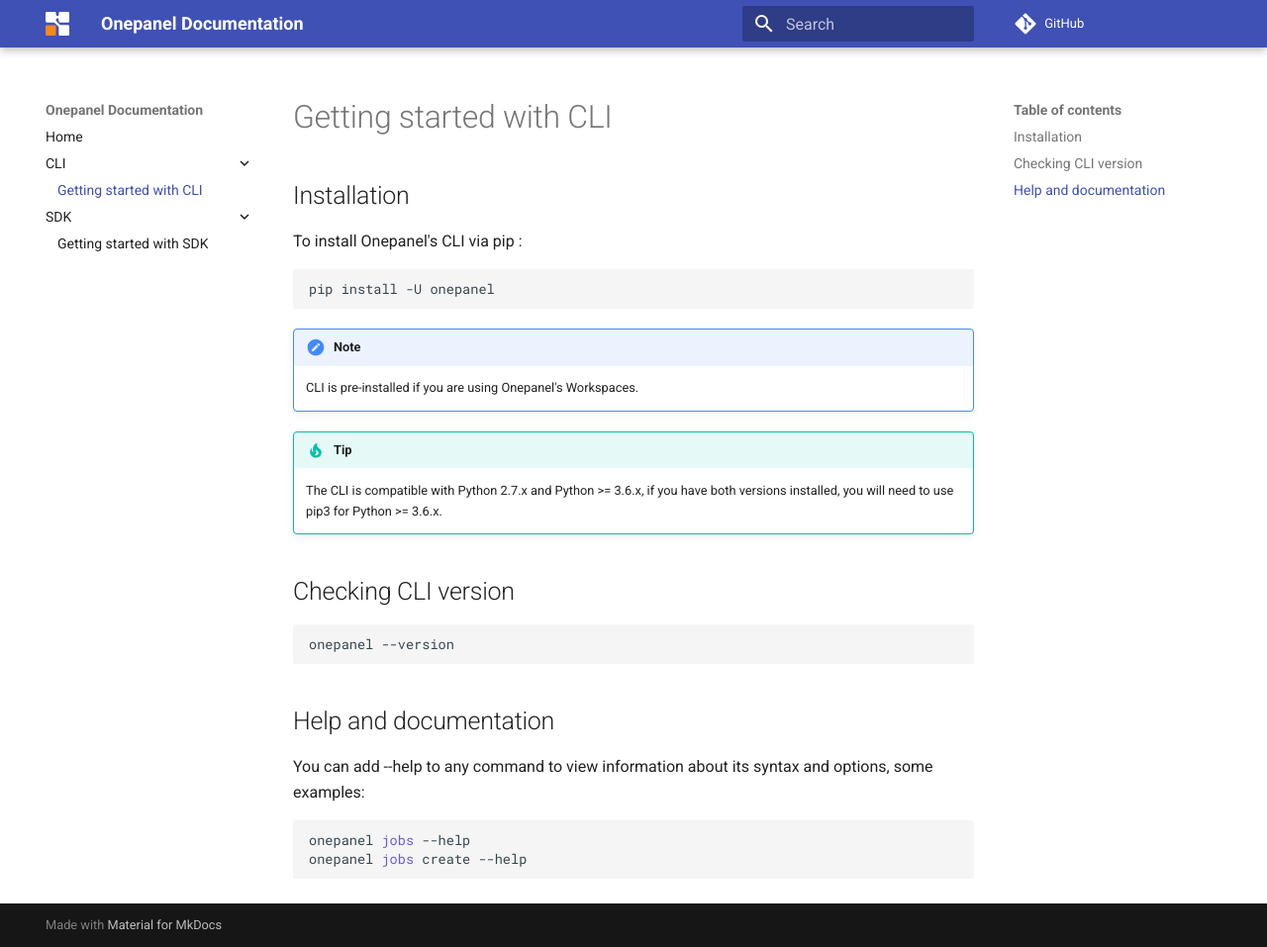
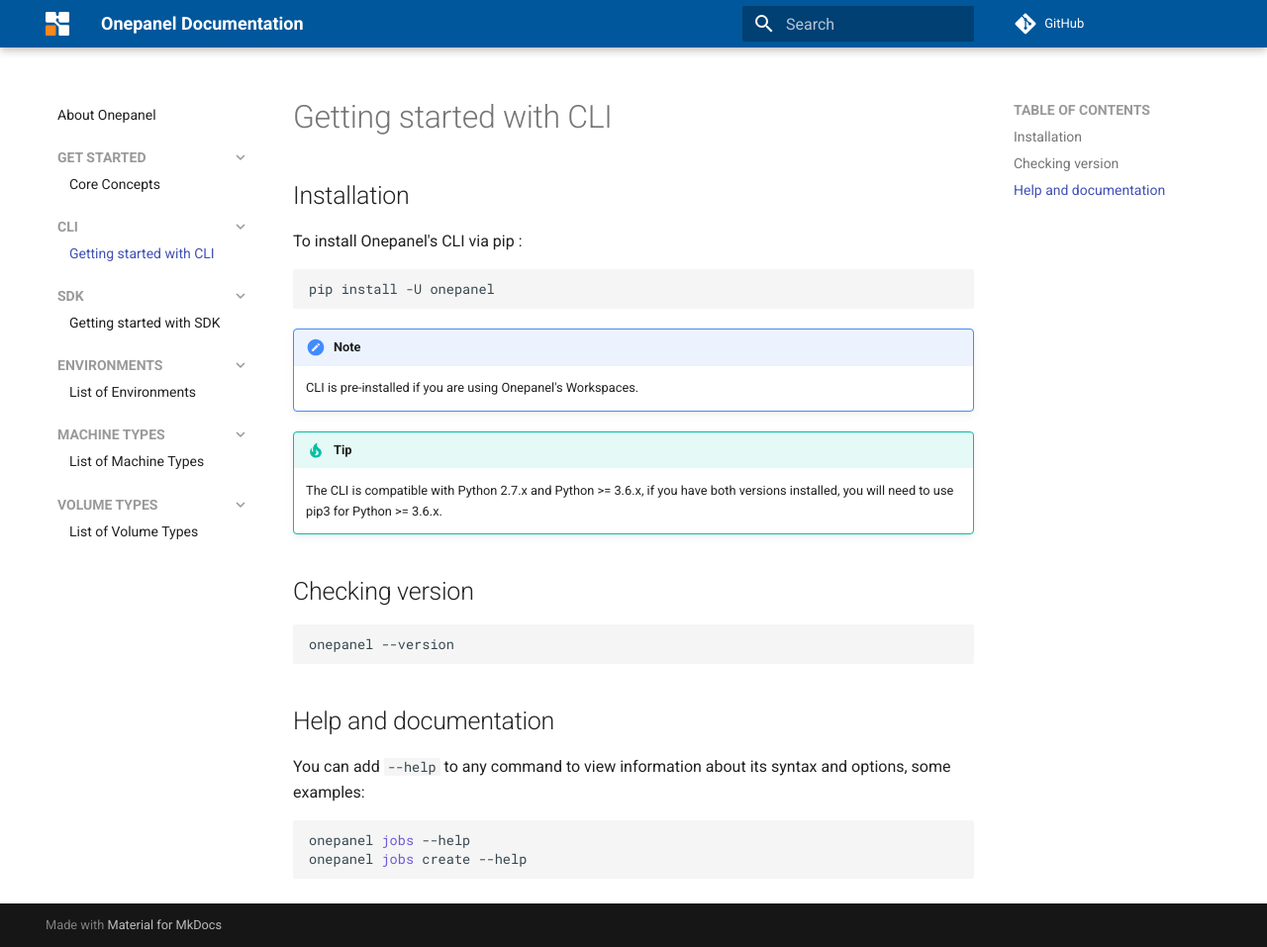
Before and after one commit to onepanelio/docs, an MkDocs documentation site: the page built from docs/cli/index.md, in a window 1280 px wide and 957 px high. Shown: the whole window at 99% size. Built offline with MkDocs 1.6.1 and Material for MkDocs 9.7.7, drawn with Linux system fonts in a browser that asks for light colours; comment, search, counter and statistics services are not loaded.

Commit message:
more structure updates

````diff
--- a/docs/assets/css/extra.css
+++ b/docs/assets/css/extra.css
@@ -1,3 +1,39 @@
+body {
+    background-color: #ffffff;
+}
+
+.md-header {
+    background-color: #01579B;
+}
+
+.md-sidebar--primary {
+    padding: 1.0rem 0 0 .6rem;
+}
+
+.md-sidebar--primary .md-nav__title {
+    display: none;
+}
+
+
+.md-sidebar--primary .md-nav__item--nested > .md-nav__link,
+.md-sidebar--secondary .md-nav__title {
+    text-transform: uppercase;
+    color: rgba(0,0,0,0.4);
+    font-weight: bold;
+}
+
+.md-sidebar--primary .md-nav__item--nested > .md-nav__link {
+    margin-top: 25px;
+}
+
+.md-sidebar--primary .md-nav__item {
+    padding: 0;
+}
+
+.md-nav__item--nested>.md-nav__link:after {
+    content: '';
+}
+
 .md-logo > img {
     width: 28px;
     height: 28px;
--- a/docs/cli/index.md
+++ b/docs/cli/index.md
@@ -11,7 +11,7 @@
 !!! tip "Tip"
     The CLI is compatible with Python 2.7.x and Python >= 3.6.x, if you have both versions installed, you will need to use pip3 for Python >= 3.6.x.
 
-## Checking CLI version
+## Checking version
 
 ```bash
 onepanel --version
@@ -19,7 +19,7 @@
 
 ## Help and documentation
 
-You can add --help  to any command to view information about its syntax and options, some examples:
+You can add `--help`  to any command to view information about its syntax and options, some examples:
 
 ```bash
 onepanel jobs --help
--- a/mkdocs.yml
+++ b/mkdocs.yml
@@ -5,18 +5,24 @@
 theme:
   name: 'material'
   logo: assets/img/onepanel-logo-white.svg
-  palette:
-    primary: 'indigo'
 extra_css:
   - assets/css/extra.css
 extra_javascript:
   - assets/js/extra.js
 nav:
-  - Home: index.md
+  - About Onepanel: index.md
+  - Get Started:
+    - Core Concepts: core-concepts.md
   - CLI:
     - 'Getting started with CLI': cli/index.md
   - SDK:
     - 'Getting started with SDK': sdk/index.md
+  - Environments:
+    - List of Environments: environments/index.md
+  - Machine Types:
+    - List of Machine Types: machine-types/index.md
+  - Volume Types:
+    - List of Volume Types: volume-types/index.md
 markdown_extensions:
     - admonition
     - codehilite
@@ -28,7 +34,7 @@
     - pymdownx.details
     - pymdownx.emoji:
         emoji_generator: !!python/name:pymdownx.emoji.to_svg
-    - pymdownx.inlinehilite
+    # - pymdownx.inlinehilite
     - pymdownx.magiclink
     - pymdownx.mark
     - pymdownx.smartsymbols
````
